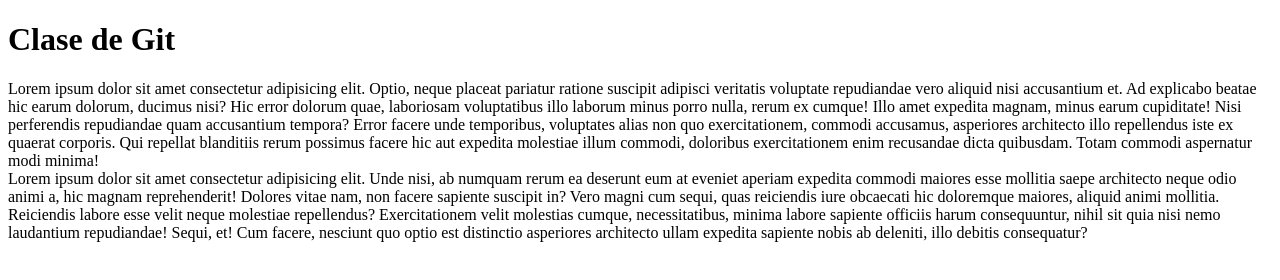
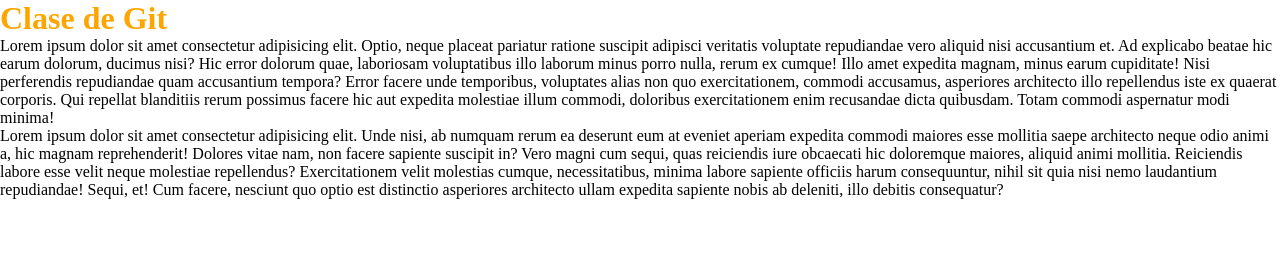
Before and after one commit to cmmanriquez/repo55555, a plain HTML site: page index.html in a window 1280 px wide. Drawn offline with Linux system fonts and the light colour scheme.

Commit message:
nuevos cambios

```diff
--- a/css/style.css
+++ b/css/style.css
@@ -2,3 +2,6 @@
     margin: 0;
     padding: 0;
 }
+h1{
+    color: orange;
+}
--- a/index.html
+++ b/index.html
@@ -4,6 +4,7 @@
     <meta charset="UTF-8">
     <meta http-equiv="X-UA-Compatible" content="IE=edge">
     <meta name="viewport" content="width=device-width, initial-scale=1.0">
+    <link rel="stylesheet" href="./css/style.css">
     <title>Document</title>
 </head>
 <body>
```
